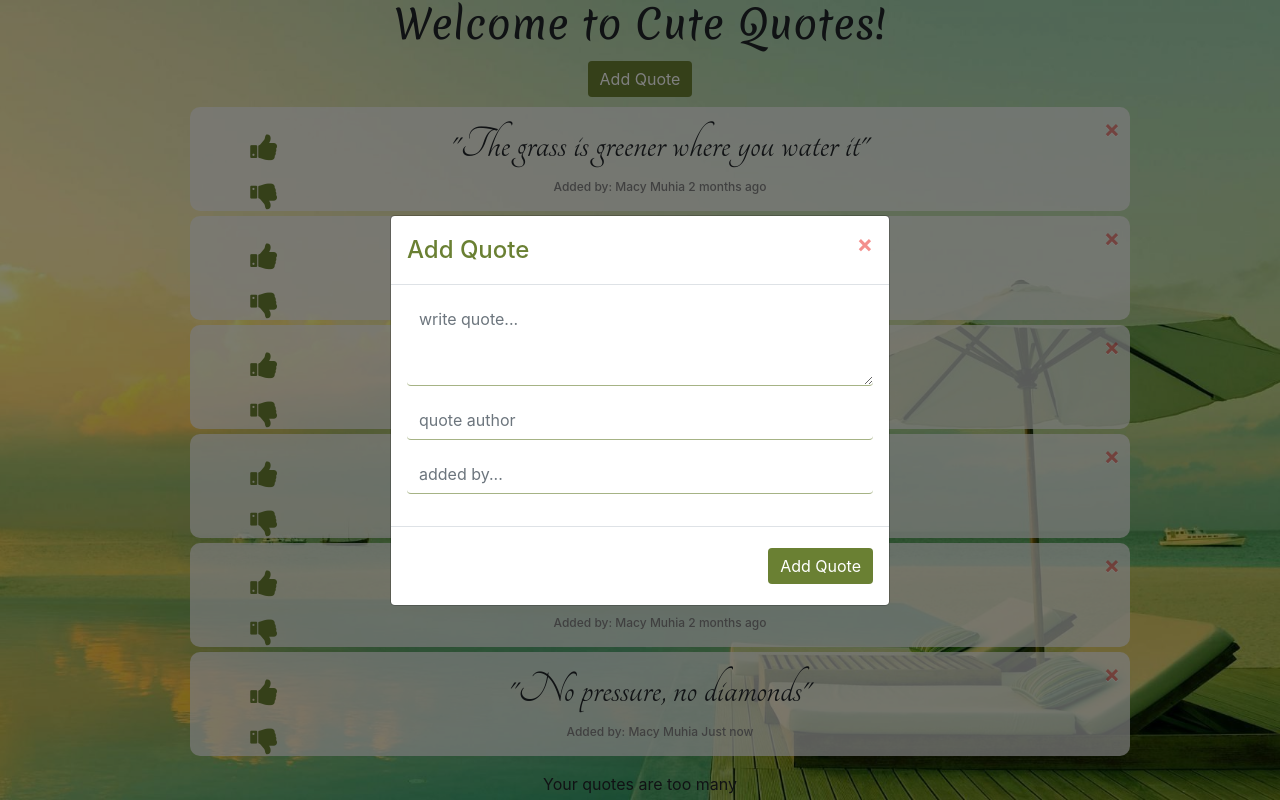
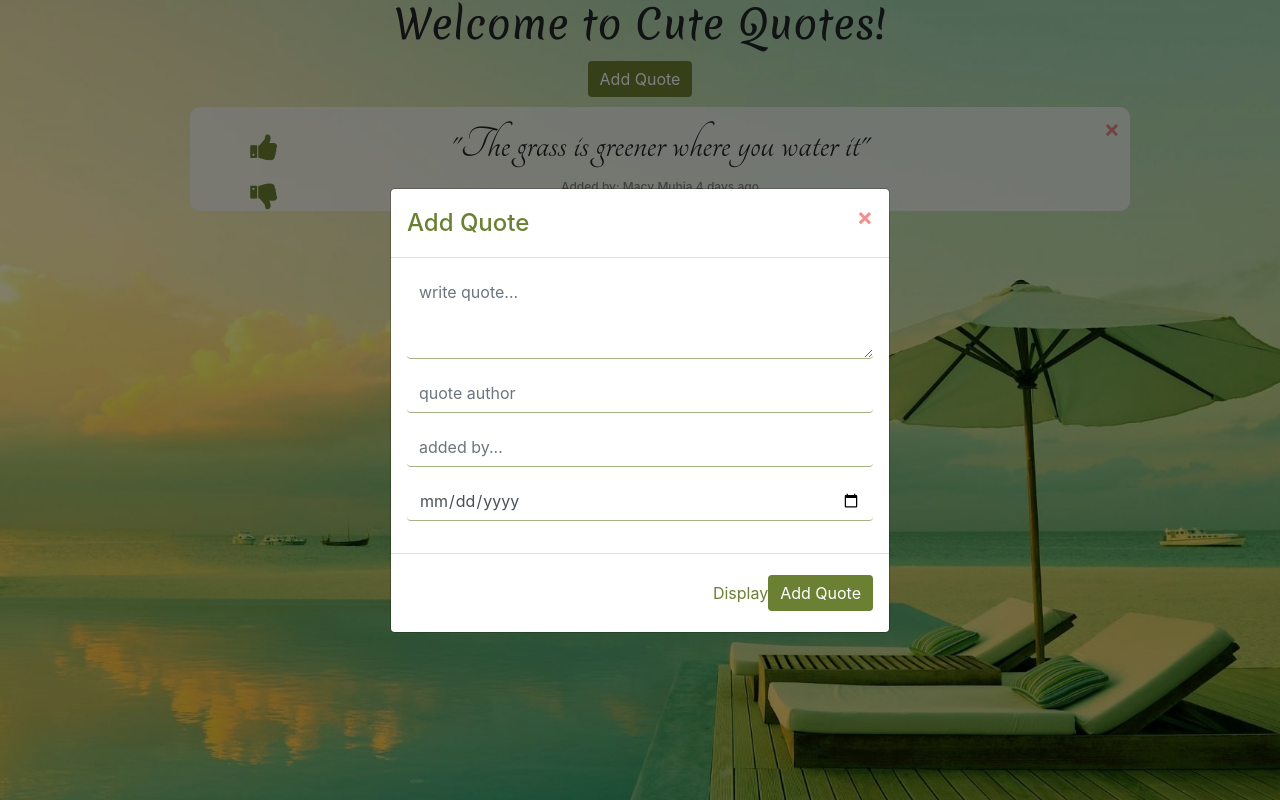
Before and after one commit to macymuhia/Cute-Quotes, an Angular app: page / in a window 1280 px wide. Both pictures are taken after a click on the button "Add Quote". Built offline with nearby package versions, Linux system fonts and the light colour scheme.

Commit message:
Add functionality to add a quote

```diff
--- a/src/app/app.module.ts
+++ b/src/app/app.module.ts
@@ -1,5 +1,6 @@
 import { BrowserModule } from '@angular/platform-browser';
 import { NgModule } from '@angular/core';
+import { FormsModule } from '@angular/forms';
 
 import { AppRoutingModule } from './app-routing.module';
 import { AppComponent } from './app.component';
@@ -24,7 +25,8 @@ import { QuoteFormComponent } from './quote-form/quote-form.component';
   ],
   imports: [
     BrowserModule,
-    AppRoutingModule
+    AppRoutingModule,
+    FormsModule
   ],
   providers: [],
   bootstrap: [AppComponent]
--- a/src/app/quote-details/quote-details.component.html
+++ b/src/app/quote-details/quote-details.component.html
@@ -1,4 +1,4 @@
 <p>~{{quote.authorName}}</p>
-<i class="fa fa-thumbs-up">&nbsp;1,000</i> &nbsp;
-<i class="fa fa-thumbs-down">&nbsp;0</i>
+<i class="fa fa-thumbs-up">&nbsp;{{upVotes}}</i> &nbsp;
+<i class="fa fa-thumbs-down">&nbsp;{{downVotes}}</i>
 <br>
--- a/src/app/quote-form/quote-form.component.html
+++ b/src/app/quote-form/quote-form.component.html
@@ -9,23 +9,30 @@
             </div>
 
             <!-- Modal body -->
+            <form (ngSubmit)='submitQuote()' #quoteForm='ngForm'>
                 <div class="modal-body">
                     <div class="form-group">
-                    <textarea class="form-control" name="textarea" id="textarea" cols="1" rows="3" placeholder="write quote..."></textarea>
+                        <textarea [(ngModel)]="newQuote.quoteName" #quoteName='ngModel' class="form-control" type="text" required name="quoteName" id="quoteName" cols="1" rows="3" placeholder="write quote..."></textarea>
+
                     </div>
                     <div class="form-group">
-                    <input class="form-control" type="text" name="" id="" placeholder="quote author">
+                        <input [(ngModel)]="newQuote.quoteAuthor" #quoteAuthor='ngModel' class="form-control" type="text" name="quoteAuthor" required id="quoteAuthor" placeholder="quote author">
                     </div>
                     <div class="form-group">
-                    <input class="form-control" type="text" name="" id="" placeholder="added by...">
+                        <input [(ngModel)]="newQuote.addedBy" #addedBy='ngModel' class="form-control" type="text" required name="addedBy" id="addedBy" placeholder="added by...">
+                    </div>
+                    <div class="form-group">
+                        <input [(ngModel)]="newQuote.submitDate" #submitDate='ngModel' class="form-control" type="date" required name="submitDate" id="submitDate" placeholder="added by...">
                     </div>
                 </div>
 
+
                 <!-- Modal footer -->
                 <div class="modal-footer">
-                <button type="button" class="btn btn-primary" data-dismiss="modal">Add Quote</button>
+                    Display {{newQuote.quoteName}}
+                    <button type="submit" class="btn btn-primary">Add Quote</button>
                 </div>
-
+            </form>
         </div>
     </div>
 </div>
--- a/src/app/quote-form/quote-form.component.ts
+++ b/src/app/quote-form/quote-form.component.ts
@@ -1,4 +1,5 @@
-import { Component, OnInit } from '@angular/core';
+import { Component, OnInit, Input, Output, EventEmitter } from '@angular/core';
+import { Quote } from '../quote';
 
 @Component({
   selector: 'app-quote-form',
@@ -7,6 +8,14 @@ import { Component, OnInit } from '@angular/core';
 })
 export class QuoteFormComponent implements OnInit {
 
+  newQuote = new Quote(0, "","","",new Date());
+  @Input() quote: Quote;
+  @Output() addQuote = new EventEmitter<Quote>();
+
+  submitQuote(){
+this.addQuote.emit(this.newQuote);
+  }
+
   constructor() { }
 
   ngOnInit() {
--- a/src/app/quote.ts
+++ b/src/app/quote.ts
@@ -1,6 +1,6 @@
 export class Quote {
   showDetail: boolean;
-  constructor(public quoteName: string, public authorName: string, public addedBy: string, public submitDate: Date){
+  constructor(public quoteId: number, public quoteName: string, public authorName: string, public addedBy: string, public submitDate: Date){
     this.showDetail = false;
   }
 }
--- a/src/app/quote/quote.component.html
+++ b/src/app/quote/quote.component.html
@@ -1,5 +1,5 @@
 <button type="button" class="btn btn-primary" data-toggle="modal" data-target="#myModal">Add Quote</button>
-<app-quote-form></app-quote-form>
+<app-quote-form [quote]='quote' (addQuote)="addNewQuote($event)"></app-quote-form>
 <ul>
 
     <li *ngFor='let quote of quotes; let i = index'>
--- a/src/app/quote/quote.component.ts
+++ b/src/app/quote/quote.component.ts
@@ -9,12 +9,12 @@ import { Quote } from '../quote';
 export class QuoteComponent implements OnInit {
 
   quotes:Quote[] = [
-    new Quote('The grass is greener where you water it', 'Maya Angelou', 'Macy Muhia', new Date(2019,3,14)),
-    new Quote('YOLO', 'Elenor Roosevelt', 'Macy Muhia', new Date(2019,3,14)),
-    new Quote('Imitation is suicide', 'Albert Einstein', 'Macy Muhia', new Date(2019,3,14)),
-    new Quote('Peace begins with a smile', 'Mahatma Gandi', 'Macy Muhia', new Date(2018,3,4)),
-    new Quote('Impossible is for the unwilling', 'Mother Teresa', 'Macy Muhia', new Date(2019,3,14)),
-    new Quote('No pressure, no diamonds', 'Joel Osteen', 'Macy Muhia', new Date(2019,7,1))
+    new Quote(1, 'The grass is greener where you water it', 'Maya Angelou', 'Macy Muhia', new Date(2019, 6, 4)),
+    // new Quote(2, 'YOLO', 'Elenor Roosevelt', 'Macy Muhia', new Date(3,14, 2019)),
+    // new Quote(3, 'Imitation is suicide', 'Albert Einstein', 'Macy Muhia', new Date(3,14, 2019)),
+    // new Quote(4, 'Peace begins with a smile', 'Mahatma Gandi', 'Macy Muhia', new Date(3,14, 2018)),
+    // new Quote(5, 'Impossible is for the unwilling', 'Mother Teresa', 'Macy Muhia', new Date(3,14, 2019)),
+    // new Quote(6, 'No pressure, no diamonds', 'Joel Osteen', 'Macy Muhia', new Date(3,14, 2019))
   ];
 
   toggleDetails(index){
@@ -25,6 +25,13 @@ export class QuoteComponent implements OnInit {
     if (isComplete) {
       this.quotes.splice(index,1);
     }
+  }
+
+  addNewQuote(quote){
+    let quoteLength = this.quotes.length;
+    quote.quoteId = quoteLength+1;
+    quote.submitDate = new Date(quote.submitDate)
+    this.quotes.push(quote)
   }
 
   deleteQuote(isComplete, index){
```
Lines whose indentation alone changed are shown as unchanged.
